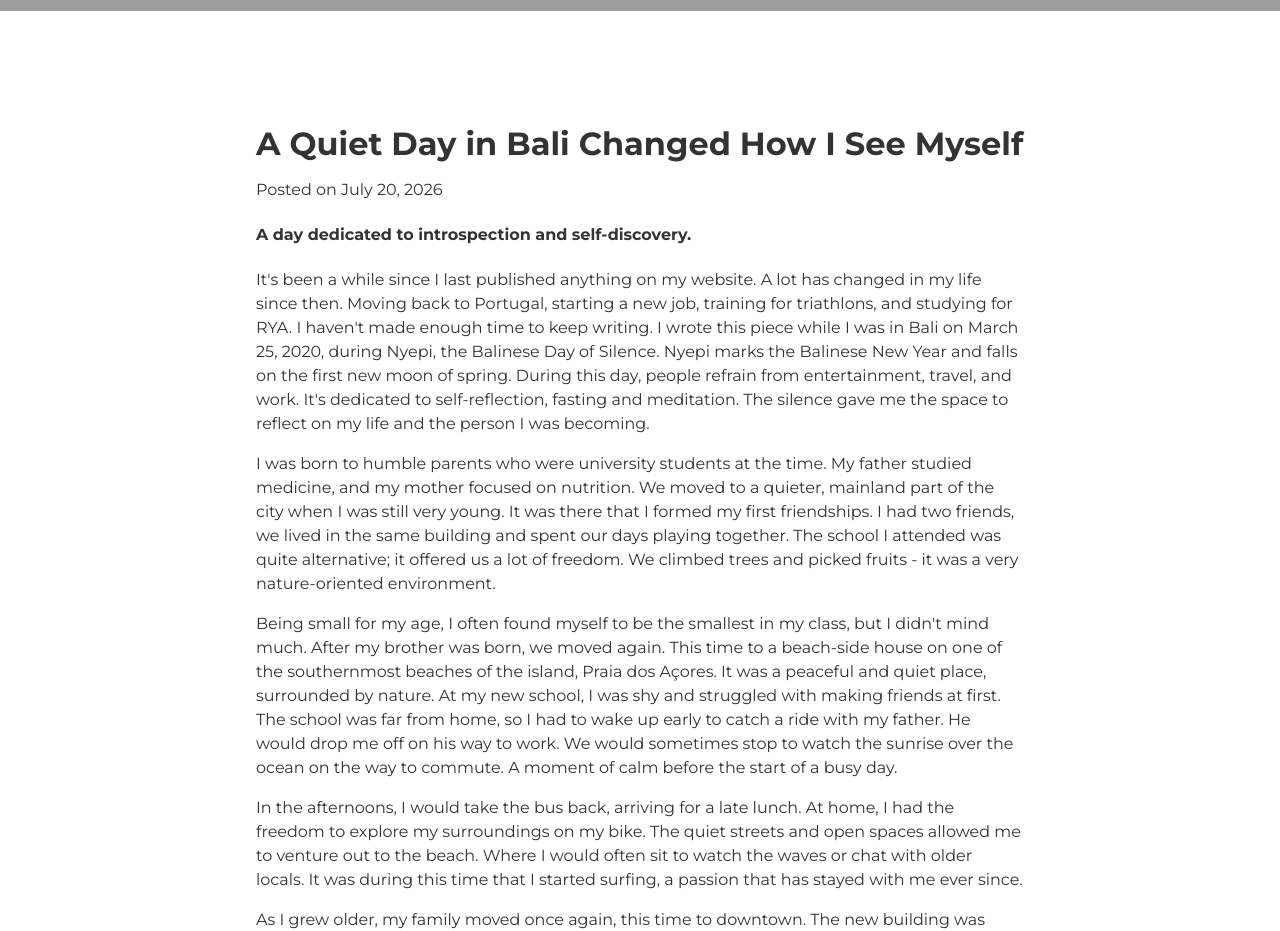
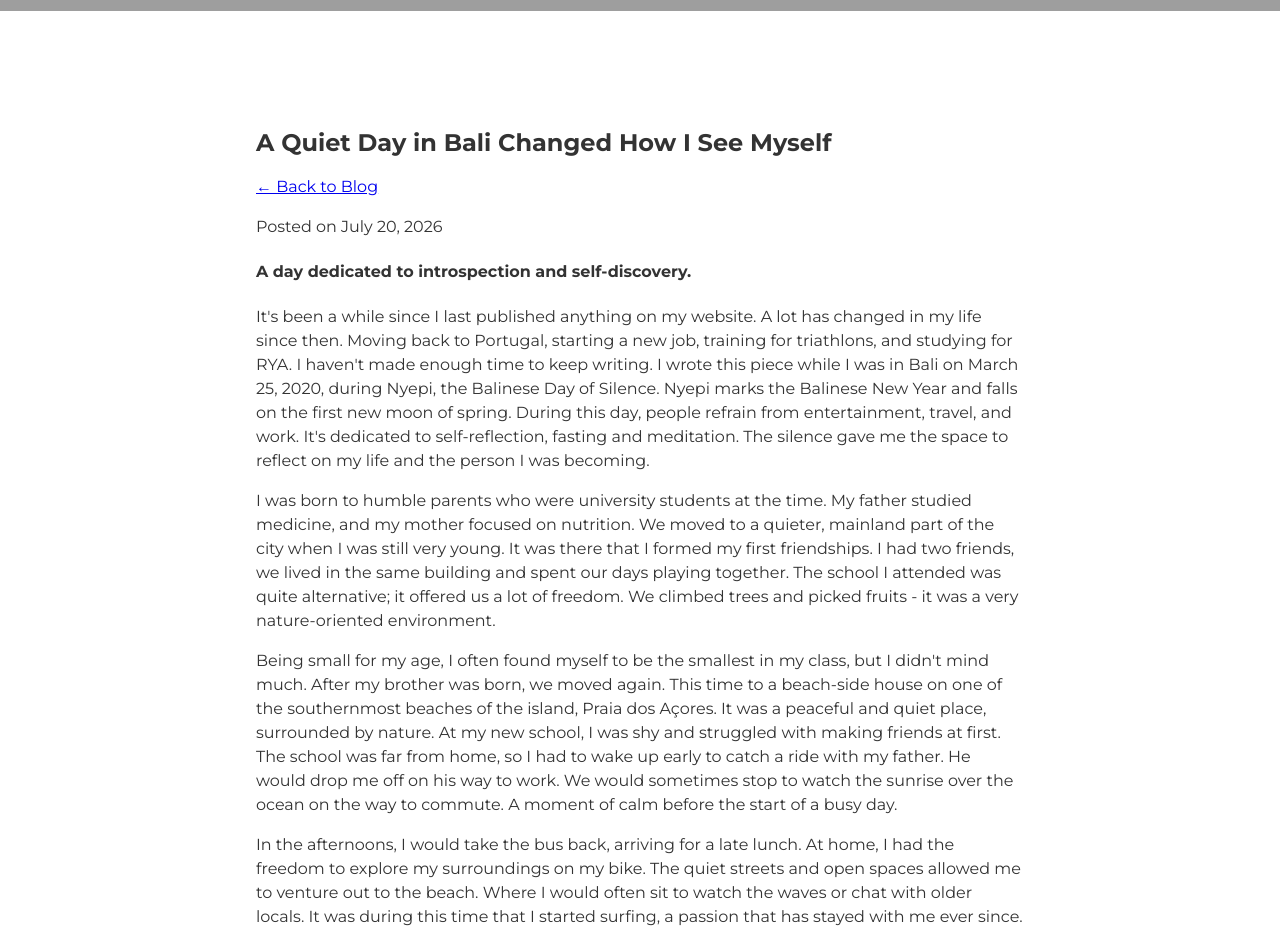
Before and after one commit to rafaelmelchert88/rafaelmelchert88.github.io, a plain HTML site: page blog/a-quiet-day-in-bali-changed-how-i-see-myself.html in a window 1280 px wide. Shown: the part 880-1811 px from the top of the page. Drawn offline with Linux system fonts and the light colour scheme; grey boxes are pictures that could not be loaded.

Commit message:
Updated blog post structure

```diff
--- a/blog/a-quiet-day-in-bali-changed-how-i-see-myself.html
+++ b/blog/a-quiet-day-in-bali-changed-how-i-see-myself.html
@@ -1,11 +1,18 @@
 <!DOCTYPE html>
 <html lang="en">
 <head>
+    <!-- Essential metadata -->
     <meta charset="UTF-8">
     <meta name="viewport" content="width=device-width, initial-scale=1.0">
+
+    <!-- SEO -->
+    <title>A Quiet Day in Bali Changed How I See Myself | Rafael Melchert</title>
     <meta name="description" content="A personal reflection written during Nyepi, Bali's Day of Silence. Looking back on childhood, travel, surfing, university, and the search for a meaningful life.">
     <meta name="author" content="Rafael Melchert">
     <meta name="robots" content="index, follow">
+    <link rel="canonical" href="https://rafaelmelchert88.github.io/blog/a-quiet-day-in-bali-changed-how-i-see-myself.html">
+
+    <!-- Open Graph -->
     <meta property="og:type" content="article">
     <meta property="og:site_name" content="Rafael Melchert">
     <meta property="og:title" content="A Quiet Day in Bali Changed How I See Myself">
@@ -15,17 +22,41 @@
     <meta property="og:image:alt" content="Garuda Wisnu Kencana statue in Bali during a clear day">
     <meta property="article:published_time" content="2026-07-20">
     <meta property="article:author" content="Rafael Melchert">
+
+    <!-- Twitter / X -->
     <meta name="twitter:card" content="summary_large_image">
     <meta name="twitter:title" content="A Quiet Day in Bali Changed How I See Myself">
     <meta name="twitter:description" content="A personal reflection written during Nyepi, Bali's Day of Silence.">
     <meta name="twitter:image" content="https://rafaelmelchert88.github.io/assets/images/nyepi-bali.jpg">
+    <meta name="twitter:image:alt" content="Garuda Wisnu Kencana statue in Bali during a clear day">
+
+    <!-- Structured data -->
+    <script type="application/ld+json">
+    {
+        "@context": "https://schema.org",
+        "@type": "BlogPosting",
+        "headline": "A Quiet Day in Bali Changed How I See Myself",
+        "author": {
+            "@type": "Person",
+            "name": "Rafael Melchert"
+        },
+        "datePublished": "2026-07-20",
+        "description": "A personal reflection written during Nyepi in Bali.",
+        "url": "https://rafaelmelchert88.github.io/blog/a-quiet-day-in-bali-changed-how-i-see-myself.html",
+        "image": "https://rafaelmelchert88.github.io/assets/images/nyepi-bali.jpg"
+    }
+    </script>
+
+    <!-- Icons -->
     <link rel="icon" href="/assets/images/favicon.svg" type="image/svg+xml">
-    <title>A Quiet Day in Bali Changed How I See Myself | Rafael Melchert</title>
-    <link rel="canonical" href="https://rafaelmelchert88.github.io/blog/a-quiet-day-in-bali-changed-how-i-see-myself.html">
-    <link rel="stylesheet" href="/assets/css/styles.css" type="text/css">
+
+    <!-- Stylesheets -->
+    <link rel="stylesheet" href="/assets/css/styles.css">
     <link href="https://fonts.googleapis.com/css2?family=Montserrat:wght@400;500;700&display=swap" rel="stylesheet">
-    <link rel="stylesheet" href="https://cdnjs.cloudflare.com/ajax/libs/font-awesome/7.0.0/css/all.min.css" type="text/css">
+    <link rel="stylesheet" href="https://cdnjs.cloudflare.com/ajax/libs/font-awesome/7.0.0/css/all.min.css">
+
 </head>
+
 <body>
   <header>
     <nav class="navbar" role="navigation" aria-label="Main navigation">
@@ -78,9 +109,11 @@
   </header>
 
     <div class="full-screen" style="background-image: url('/assets/images/nyepi-bali.jpg');"></div>
-    <div class="content">
+    <main>
+      <article class="content">
         <h1>A Quiet Day in Bali Changed How I See Myself</h1>
-        <p class="post-date">Posted on July 20, 2026</p>
+          <p class="back-link"><a href="/blog.html">← Back to Blog</a></p>
+          <time class="post-date" datetime="2026-07-20">Posted on July 20, 2026</time>
           <h4>A day dedicated to introspection and self-discovery.</h4>
           <p>It's been a while since I last published anything on my website. A lot has changed in my life since then. Moving back to Portugal, starting a new job, training for triathlons, and studying for RYA. I haven't made enough time to keep writing. I wrote this piece while I was in Bali on March 25, 2020, during Nyepi, the Balinese Day of Silence. Nyepi marks the Balinese New Year and falls on the first new moon of spring. During this day, people refrain from entertainment, travel, and work. It's dedicated to self-reflection, fasting and meditation. The silence gave me the space to reflect on my life and the person I was becoming.</p>
           <p>I was born to humble parents who were university students at the time. My father studied medicine, and my mother focused on nutrition. We moved to a quieter, mainland part of the city when I was still very young. It was there that I formed my first friendships. I had two friends, we lived in the same building and spent our days playing together. The school I attended was quite alternative; it offered us a lot of freedom. We climbed trees and picked fruits - it was a very nature-oriented environment.</p>
@@ -102,7 +135,8 @@
           <p>As I reflect on my journey, I realize how each experience has shaped who I am today. I've learned the value of independence and autonomy. The importance of discipline and the power of self-education. There have been challenges along the way, but every step has brought me to understanding what I want in life. A balance between adventure, self-discovery, and purposeful work.</p>
           <p>And now, as I stand on the brink of yet another new chapter, I'm ready for whatever comes next. Whether it's exploring new ways to work or finding more opportunities to travel and surf. I know I'll continue to grow and evolve. Life, after all, is about continuous learning, and I'm excited to see where it takes me.</p>
           <p>Since then, I've kept the habit of journaling. It feels good to see how I changed over time. Reading these words six years later reminds me how much I've changed. My perspective on life is different now, and I'm grateful for every experience that has shaped me. Looking back helps me appreciate how far I've come—and reminds me that it's time to begin another chapter.</p>
-    </div>
+      </article>
+    </main>
 
     <div class="footer">
         &copy; <span id="year"></span> Rafael Melchert. All rights reserved.
@@ -139,20 +173,6 @@
       });
     </script>
     <script src="https://cdnjs.cloudflare.com/ajax/libs/font-awesome/7.0.0/js/all.min.js"></script>
-    <script type="application/ld+json">
-    {
-      "@context":"https://schema.org",
-      "@type":"BlogPosting",
-      "headline":"A Quiet Day in Bali Changed How I See Myself",
-      "author":{
-        "@type":"Person",
-        "name":"Rafael Melchert"
-      },
-      "datePublished":"2026-07-20",
-      "description":"A personal reflection written during Nyepi in Bali.",
-      "url":"https://rafaelmelchert88.github.io/blog/a-quiet-day-in-bali-changed-how-i-see-myself.html",
-      "image":"https://rafaelmelchert88.github.io/assets/images/nyepi-bali.jpg"
-    }
-    </script>
+
 </body>
 </html>
```
Also changed, not shown: 1 other file. Lines whose indentation alone changed are shown as unchanged.
